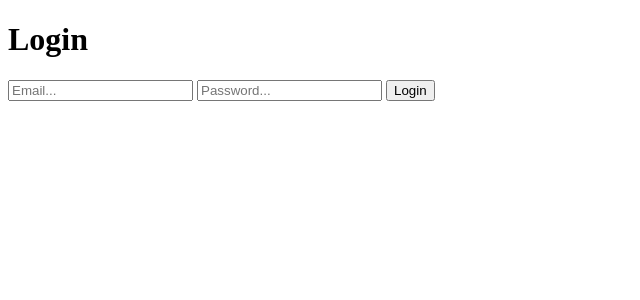
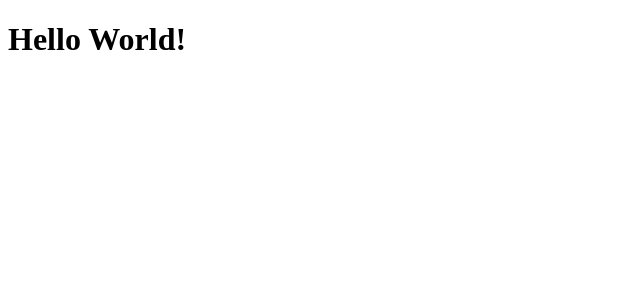
Before and after one commit to githubscientist/re-js-app, a React (Vite) app: page / in a window 1280 px wide. Shown: the top 300 px of the page, without its empty margins (0-640 px from the left). Built offline with nearby package versions, Linux system fonts and the light colour scheme.

Commit message:
componentDidMount lifecycle method

```diff
--- a/src/App.jsx
+++ b/src/App.jsx
@@ -1,43 +1,19 @@
-import { useState } from "react";
+import { Component } from 'react';
 
-const App = () => {
-  const [email, setEmail] = useState("");
-  const [password, setPassword] = useState("");
-
-  const handleLogin = (e) => {
-    e.preventDefault();
-
-    console.log('logging in with...');
-    // console.log(e.target.email.value, e.target.password.value);
-    console.log(email, password);
+export class App extends Component {
+  // life cycle methods
+  componentDidMount() {
+    // this method is called after the component is mounted to the DOM
+    console.log('Component did mount');
   }
 
-  return (
-    <>
-      <h1>Login</h1>
-      <form onSubmit={handleLogin}>
-        <input
-          type="email"
-          placeholder="Email..."
-          name="email"
-          value={email}
-          onChange={(e) => setEmail(e.target.value)}
-        />
-        &nbsp;
-        <input
-          type="password"
-          placeholder="Password..."
-          name="password"
-          value={password}
-          onChange={e => setPassword(e.target.value)}
-        />
-        &nbsp;
-        <button
-          type="submit"
-        >Login</button>
-      </form>
-    </>
-  )
+  render() {
+    return (
+      <div>
+        <h1>Hello World!</h1>
+      </div>
+    )
+  }
 }
 
 export default App;
```
Also changed, not shown: src/components/Note.jsx (deleted, +0 -9 lines), ternary.js (deleted, +0 -9 lines), 1 other file (tests, documents, lock files or other folders).
